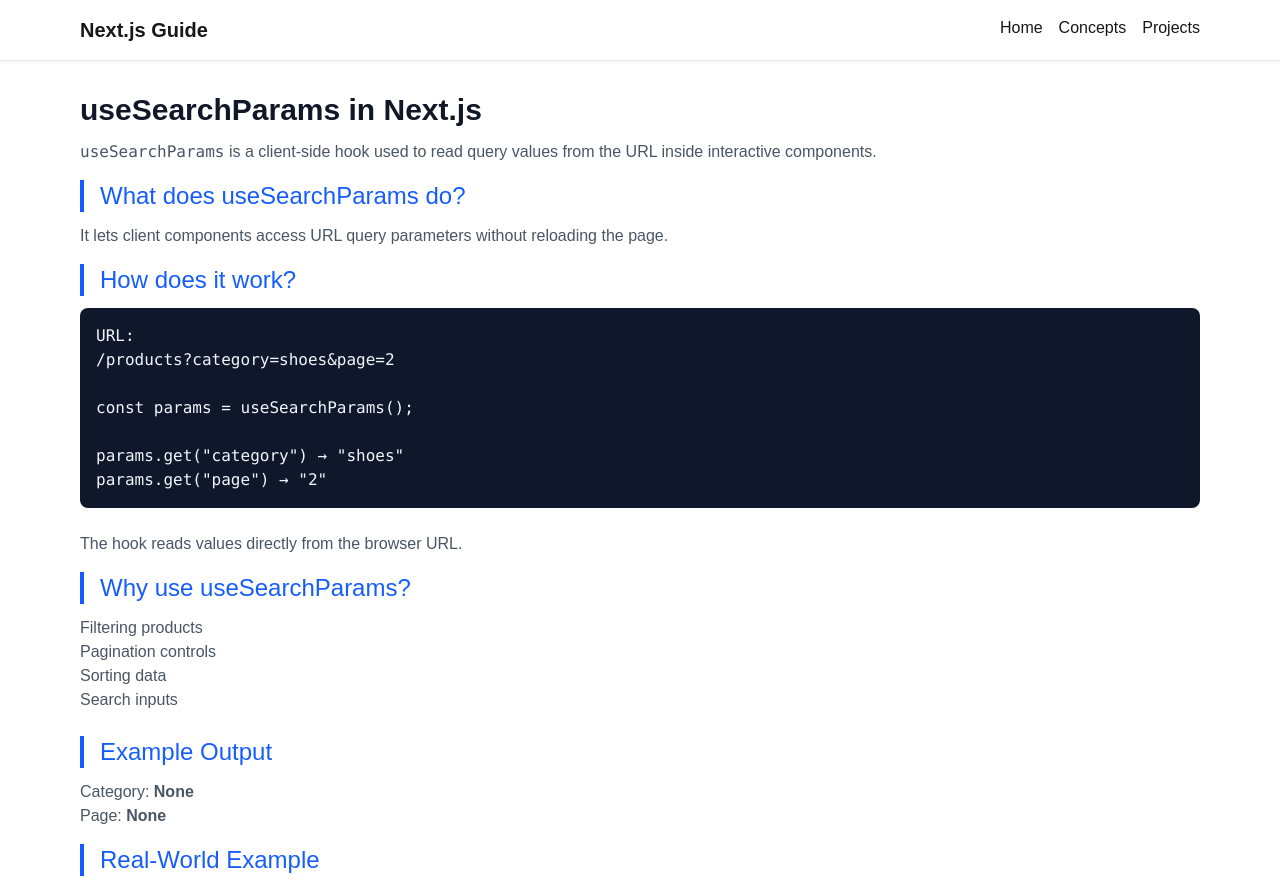
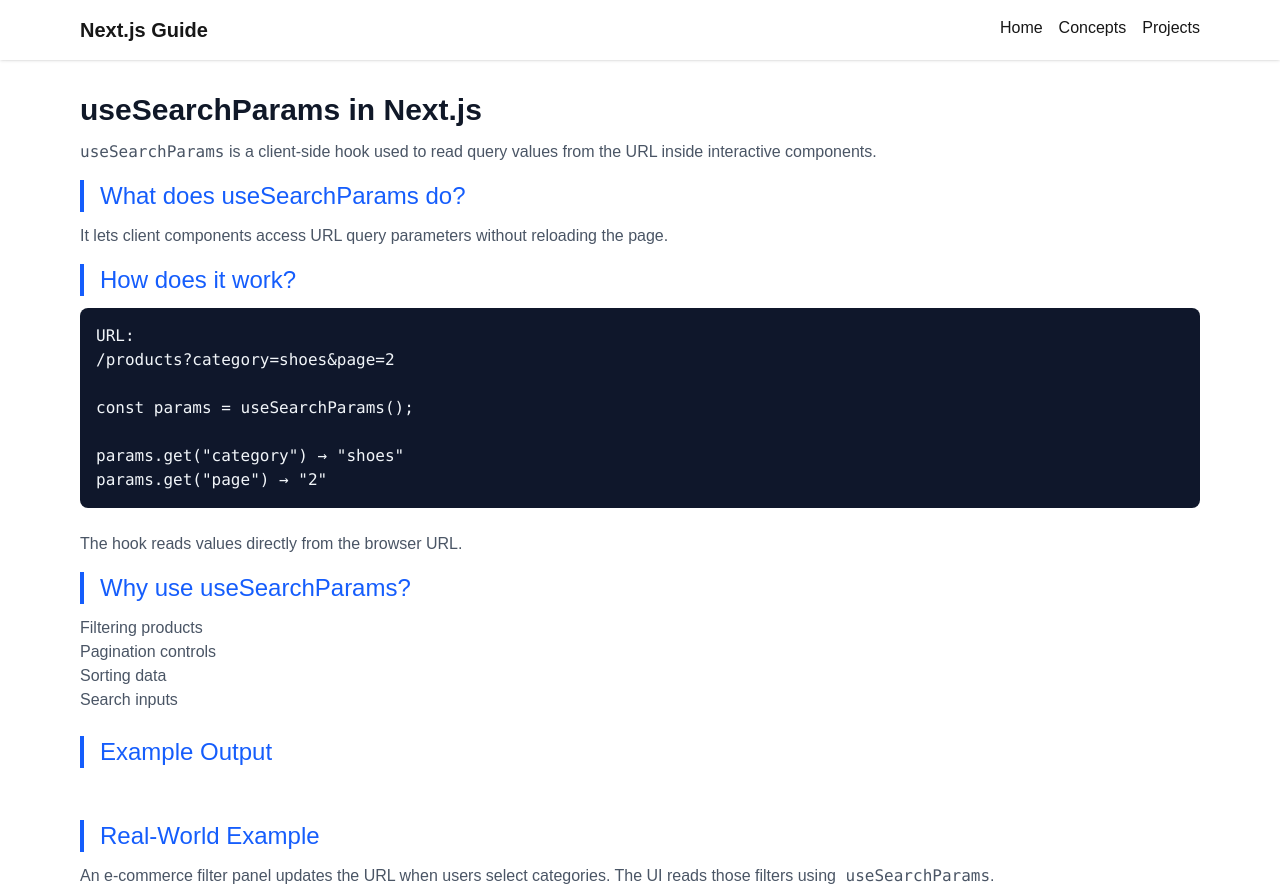
Before and after one commit to Monisasmal/nextjs-concept, a Next.js app: page /concepts/useSearchParams in a window 1280 px wide. Shown: the top 891 px of the page. Built offline with nearby package versions, Linux system fonts and the light colour scheme.

Commit message:
update concept

```diff
--- a/src/app/concepts/useSearchParams/page.jsx
+++ b/src/app/concepts/useSearchParams/page.jsx
@@ -1,15 +1,6 @@
 
 
-"use client";
-export const dynamic = "force-dynamic";
-
-import { useSearchParams } from "next/navigation";
-
 export default function UseSearchParamsPage() {
-  const searchParams = useSearchParams();
-
-  const category = searchParams.get("category");
-  const page = searchParams.get("page");
 
   return (
     <article className="prose prose-slate max-w-none">
@@ -71,9 +62,9 @@
       </h2>
 
       <p className="text-gray-600 mb-4">
-        Category: <strong>{category || "None"}</strong>
+        {/* Category: <strong>{category || "None"}</strong> */}
         <br />
-        Page: <strong>{page || "None"}</strong>
+        {/* Page: <strong>{page || "None"}</strong> */}
       </p>
 
       {/* REAL WORLD */}
```
